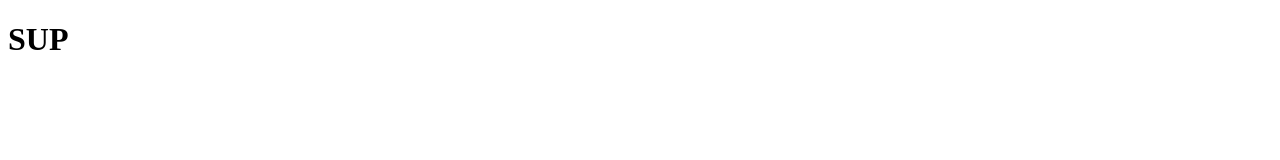
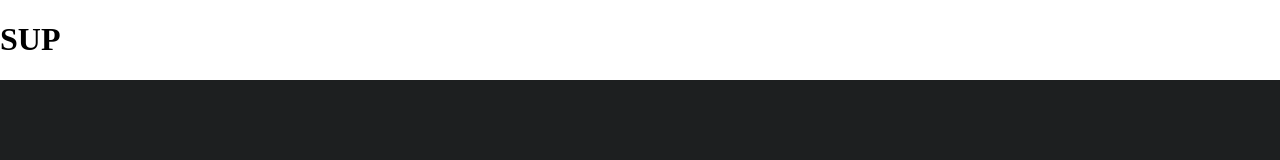
Before and after one commit to Scriptor/spotithon, a plain HTML site: page index.html in a window 1280 px wide. Drawn offline with Linux system fonts and the light colour scheme.

Commit message:
boilerplate

```diff
--- a/css/style.css
+++ b/css/style.css
@@ -0,0 +1,2 @@
+html, body { height: 100%; margin: 0; }
+#viewport { position: relative; height: 100%; background: #1d1f20; }
--- a/index.html
+++ b/index.html
@@ -2,8 +2,10 @@
 <html>
     <head>
         <title>Hackify the Spotithon</title>
+        <link rel="stylesheet" href="css/style.css" type="text/css" media="screen">
     </head>
     <body>
         <h1>SUP</h1>
+        <div id="viewport"></div>
     </body>
 </html>
```
